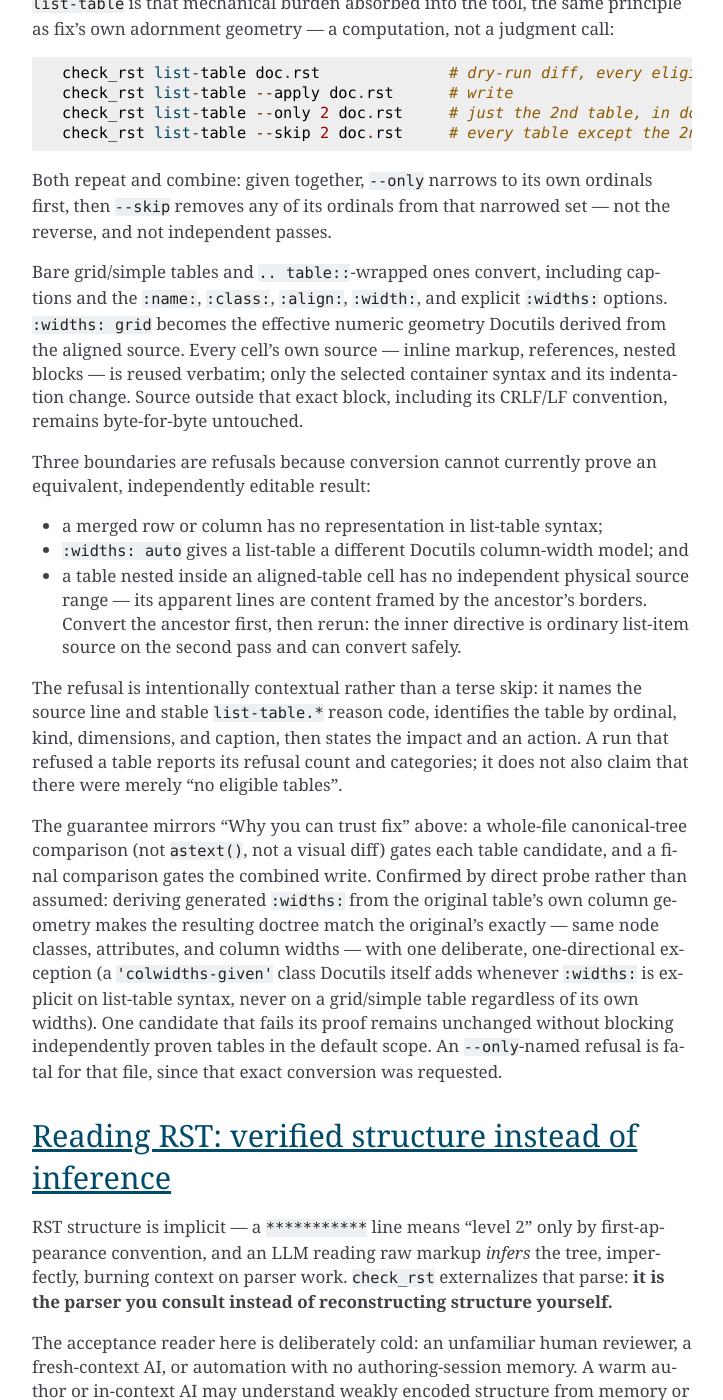
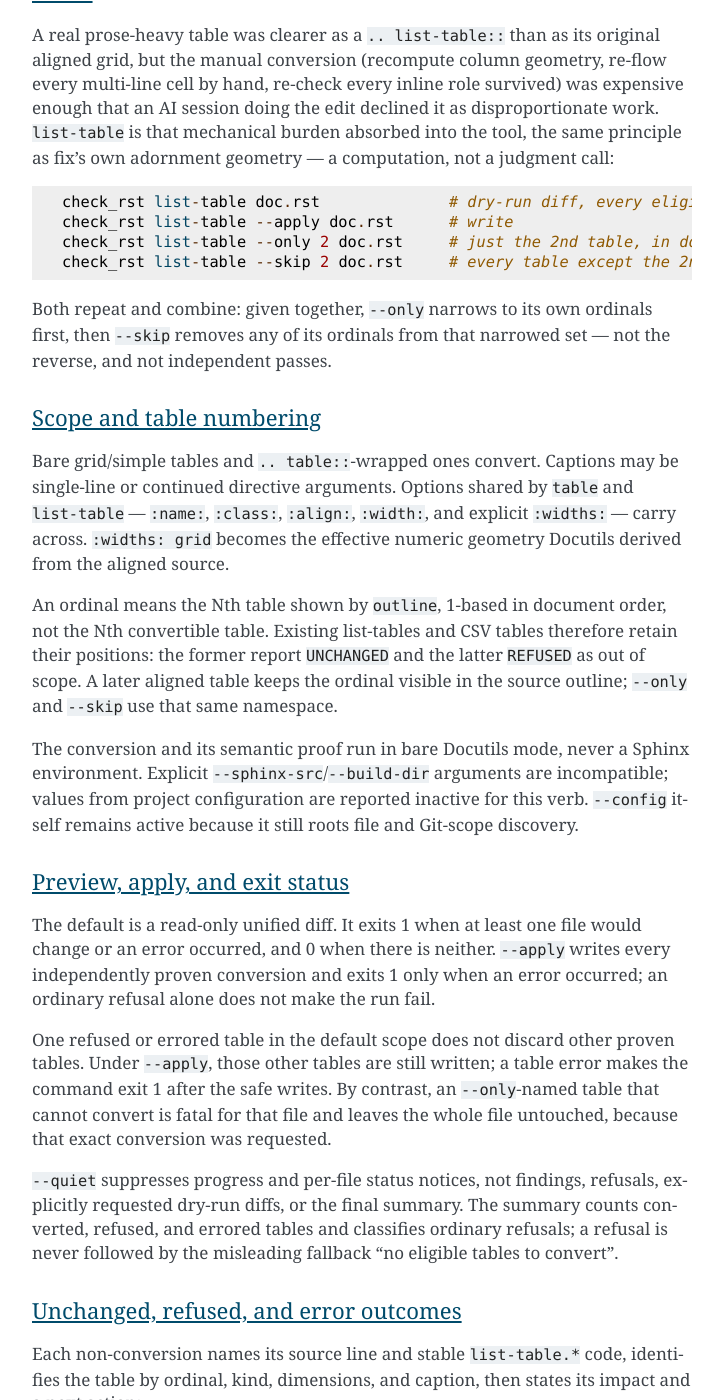
Before and after one commit to dememax/check_rst, a Sphinx documentation site: the page built from docs/guide.rst, in a window 1280 px wide and 1400 px high, scrolled down 16198 px. Shown: the whole window, without its empty margins (388-1111 px from the left). Built offline with Sphinx 7.4.7, drawn with Linux system fonts in a browser that asks for light colours; some of the changed text lies outside the part shown.

Commit message:
Clarify the list-table operational contract
A cold-reader review found that the guide explained transformation safety but left runtime behavior distributed across implementation and tests. It also exposed two contradictions: list-table --quiet suppressed the summary promised by help and the shared verbosity ladder, while top-level exit-code help omitted the non-error exit 1 used by read-only previews.

Split the normative guide into independently retrievable sections for scope and ordinals, preview/apply exits, outcome taxonomy, semantic proof, and nested-table staging. Define bare-Docutils operation, all-table ordinal numbering, existing-list/CSV outcomes, partial safe writes, and both canonical-model bookkeeping normalizations. Keep verb help concise while naming those runtime boundaries.

Align --quiet with the project-wide contract by retaining the final summary. Add characterization and CLI tests for stable outcome codes, mixed table kinds, the :widths: auto model mismatch, per-table and combined proof failures, partial apply behavior, quiet output, and help discoverability.

Validation: python3.14 -m pytest -q (1452 passed); pytest-cov (94% total, 93% _list_table.py); ruff format/check; mypy; worktree check_rst and Sphinx documentation validation with 0 errors.

Co-Authored-By: Codex GPT-5 <noreply@openai.com>

```diff
--- a/docs/guide.rst
+++ b/docs/guide.rst
@@ -721,44 +721,104 @@ Both repeat and combine: given together, ``--only`` narrows to its own
 ordinals first, then ``--skip`` removes any of its ordinals from that
 narrowed set — not the reverse, and not independent passes.
 
-Bare grid/simple tables and ``.. table::``-wrapped ones convert, including
-captions and the ``:name:``, ``:class:``, ``:align:``, ``:width:``, and
-explicit ``:widths:`` options.  ``:widths: grid`` becomes the effective
-numeric geometry Docutils derived from the aligned source.  Every cell's own
-source — inline markup, references, nested blocks — is reused verbatim; only
-the selected container syntax and its indentation change.  Source outside
-that exact block, including its CRLF/LF convention, remains byte-for-byte
+---------------------------
+Scope and table numbering
+---------------------------
+
+Bare grid/simple tables and ``.. table::``-wrapped ones convert.  Captions
+may be single-line or continued directive arguments.  Options shared by
+``table`` and ``list-table`` — ``:name:``, ``:class:``, ``:align:``,
+``:width:``, and explicit ``:widths:`` — carry across.  ``:widths: grid``
+becomes the effective numeric geometry Docutils derived from the aligned
+source.
+
+An ordinal means the Nth table shown by ``outline``, 1-based in document
+order, not the Nth convertible table.  Existing list-tables and CSV tables
+therefore retain their positions: the former report ``UNCHANGED`` and the
+latter ``REFUSED`` as out of scope.  A later aligned table keeps the ordinal
+visible in the source outline; ``--only`` and ``--skip`` use that same
+namespace.
+
+The conversion and its semantic proof run in bare Docutils mode, never a
+Sphinx environment.  Explicit ``--sphinx-src``/``--build-dir`` arguments are
+incompatible; values from project configuration are reported inactive for
+this verb.  ``--config`` itself remains active because it still roots file
+and Git-scope discovery.
+
+---------------------------------
+Preview, apply, and exit status
+---------------------------------
+
+The default is a read-only unified diff.  It exits 1 when at least one file
+would change or an error occurred, and 0 when there is neither.  ``--apply``
+writes every independently proven conversion and exits 1 only when an error
+occurred; an ordinary refusal alone does not make the run fail.
+
+One refused or errored table in the default scope does not discard other
+proven tables.  Under ``--apply``, those other tables are still written; a
+table error makes the command exit 1 after the safe writes.  By contrast, an
+``--only``-named table that cannot convert is fatal for that file and leaves
+the whole file untouched, because that exact conversion was requested.
+
+``--quiet`` suppresses progress and per-file status notices, not findings,
+refusals, explicitly requested dry-run diffs, or the final summary.  The
+summary counts converted, refused, and errored tables and classifies ordinary
+refusals; a refusal is never followed by the misleading fallback "no eligible
+tables to convert".
+
+----------------------------------------
+Unchanged, refused, and error outcomes
+----------------------------------------
+
+Each non-conversion names its source line and stable ``list-table.*`` code,
+identifies the table by ordinal, kind, dimensions, and caption, then states
+its impact and a next action:
+
+* ``UNCHANGED`` means the source is already a list-table.
+* ``REFUSED`` means the source is understood but conversion is out of scope
+  or lacks an equivalent representation.  CSV tables are out of scope; a
+  merged row or column has no list-table representation; ``:widths: auto``
+  produces a different Docutils column-width model; and an inner table still
+  framed by an aligned ancestor lacks an independent physical source range.
+* ``ERROR`` means selection, source capture, parsing, or semantic proof failed
+  — for example an unknown ordinal, a ``source-model`` invariant, or a
+  ``semantic-proof`` divergence.  The converter never guesses past one.
+
+----------------------------------------
+Semantic proof and source preservation
+----------------------------------------
+
+Each cell's markup, references, nested blocks, and logical line structure are
+carried into the generated list-table; container indentation and table
+padding are regenerated without trailing whitespace.  Source outside the
+exact selected block, including its CRLF/LF convention, remains byte-for-byte
 untouched.
-
-Three boundaries are refusals because conversion cannot currently prove an
-equivalent, independently editable result:
-
-* a merged row or column has no representation in list-table syntax;
-* ``:widths: auto`` gives a list-table a different Docutils column-width
-  model; and
-* a table nested inside an aligned-table cell has no independent physical
-  source range — its apparent lines are content framed by the ancestor's
-  borders.  Convert the ancestor first, then rerun: the inner directive is
-  ordinary list-item source on the second pass and can convert safely.
-
-The refusal is intentionally contextual rather than a terse skip: it names
-the source line and stable ``list-table.*`` reason code, identifies the table
-by ordinal, kind, dimensions, and caption, then states the impact and an
-action.  A run that refused a table reports its refusal count and categories;
-it does not also claim that there were merely "no eligible tables".
 
 The guarantee mirrors "Why you can trust fix" above: a whole-file
 canonical-tree comparison (not ``astext()``, not a visual diff) gates each
-table candidate, and a final comparison gates the combined write.  Confirmed
-by direct probe rather than assumed: deriving generated ``:widths:`` from the
-original table's own column geometry makes the resulting doctree match the
-original's exactly — same node classes, attributes, and column widths — with
-one deliberate, one-directional exception (a ``'colwidths-given'`` class
-Docutils itself adds whenever ``:widths:`` is explicit on list-table syntax,
-never on a grid/simple table regardless of its own widths).  One candidate
-that fails its proof remains unchanged without blocking independently proven
-tables in the default scope.  An ``--only``-named refusal is fatal for that
-file, since that exact conversion was requested.
+table candidate, and a final comparison gates the combined write.  Deriving
+generated ``:widths:`` from the aligned table's column geometry preserves its
+exact Docutils ``colwidth`` values.  The comparison normalizes two pieces of
+syntax/position bookkeeping that do not change document meaning:
+
+* Docutils adds ``'colwidths-given'`` to a list-table whenever ``:widths:`` is
+  explicit, but never to the equivalent aligned table.
+* A ``system_message`` node's physical ``line`` attribute shifts when the
+  same ambiguous cell source moves under list-table syntax.
+
+Every other node class, attribute, text value, and child relationship must
+match.  A divergence leaves that table unchanged and is reported with the
+first differing tree path.
+
+--------------------------------------
+Nested tables: the two-pass workflow
+--------------------------------------
+
+A table nested inside an aligned-table cell initially exists only as content
+framed by the ancestor's physical borders, so it cannot be replaced
+independently.  Convert the aligned ancestor first.  Its inner ``.. table::``
+then becomes ordinary list-item source with an exact editable range; rerun
+``list-table`` to convert it safely on the second pass.
 
 ******************************************************
 Reading RST: verified structure instead of inference
```
Also changed, not shown: docs/roadmap.rst (+23 -21 lines), 3 other files.
